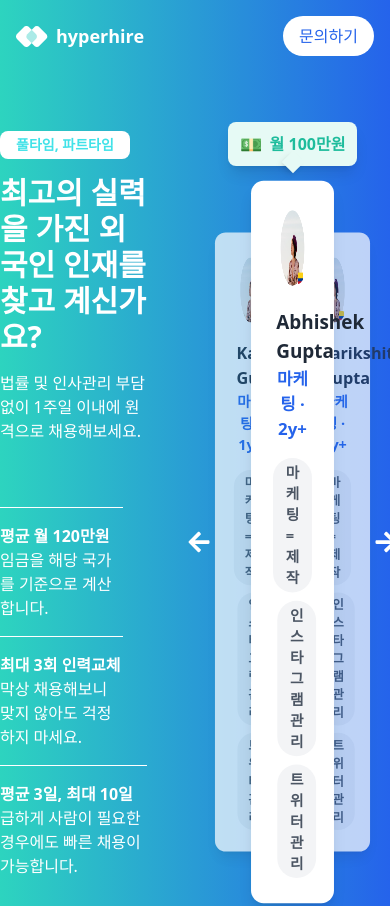
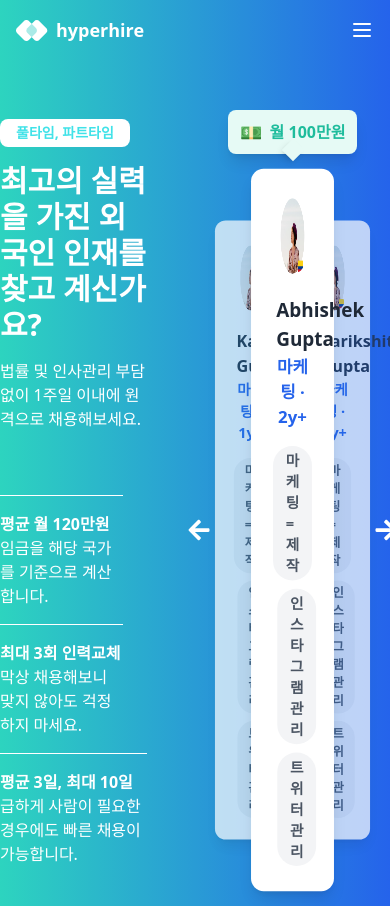
Before and after one commit to parikshitlfj12/hyperhire-assessment, a Next.js app: page / in a window 390 px wide. Shown: the top 906 px of the page. Built offline with nearby package versions, Linux system fonts and the light colour scheme.

Commit message:
responsive: navbar

```diff
--- a/src/components/organisms/NavBar.tsx
+++ b/src/components/organisms/NavBar.tsx
@@ -1,5 +1,5 @@
 "use client";
-import React from "react";
+import React, { useState } from "react";
 import Logo from "@/assets/logo.png";
 import Image from "next/image";
 import Dropdown from "../atoms/Dropdown";
@@ -8,33 +8,74 @@ import Link from "next/link";
 import { HeaderProps } from "./interface";
 
 export default function NavBar({ dropDownOptions }: HeaderProps) {
+  const [isMenuOpen, setIsMenuOpen] = useState(false);
+
   return (
     <div className="bg-gradient-to-r from-teal-400 to-blue-600 p-4">
       {/* Header */}
       <header className="max-w-7xl mx-auto flex justify-between items-center">
         <div className="flex items-center">
-          <Image src={Logo} alt="hyperhire logo" />{" "}
+          <Image src={Logo} alt="hyperhire logo" />
           <span className="ml-2 text-white text-lg font-semibold">
             hyperhire
           </span>
         </div>
 
-        {/* Center Links */}
+        {/* Mobile Menu Button */}
+        <button
+          onClick={() => setIsMenuOpen(!isMenuOpen)}
+          className="md:hidden text-white focus:outline-none"
+        >
+          <svg
+            xmlns="http://www.w3.org/2000/svg"
+            className="h-6 w-6"
+            fill="none"
+            stroke="currentColor"
+            viewBox="0 0 24 24"
+            strokeWidth="2"
+          >
+            <path
+              strokeLinecap="round"
+              strokeLinejoin="round"
+              d="M4 6h16M4 12h16M4 18h16"
+            />
+          </svg>
+        </button>
+
+        {/* Center Links (Hidden on small screens) */}
         <nav className="hidden md:flex space-x-8 text-white relative gap-12">
           <Dropdown items={dropDownOptions} label="채용" />
-
           <Link href="#" className="hover:underline">
             해외 개발자 활용 서비스
           </Link>
         </nav>
 
+        {/* Desktop "문의하기" Button */}
+        <div className="hidden md:block">
           <Button
             className="bg-white text-blue-600"
             onClick={() => console.log("Inquiry button clicked")}
           >
             문의하기
           </Button>
+        </div>
       </header>
+
+      {/* Mobile Menu (Visible when isMenuOpen is true) */}
+      {isMenuOpen && (
+        <div className="text-white md:hidden flex flex-col items-center space-y-4 mt-4">
+          <Dropdown items={dropDownOptions} label="채용" />
+          <Link href="#" className="text-white hover:underline">
+            해외 개발자 활용 서비스
+          </Link>
+          <Button
+            className="bg-white text-blue-600"
+            onClick={() => console.log("Inquiry button clicked")}
+          >
+            문의하기
+          </Button>
+        </div>
+      )}
     </div>
   );
 }
```
Lines whose indentation alone changed are shown as unchanged.
